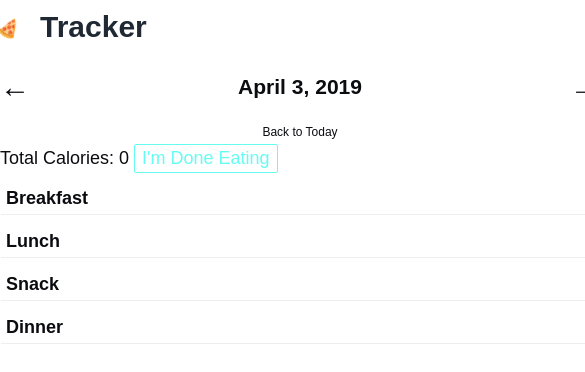
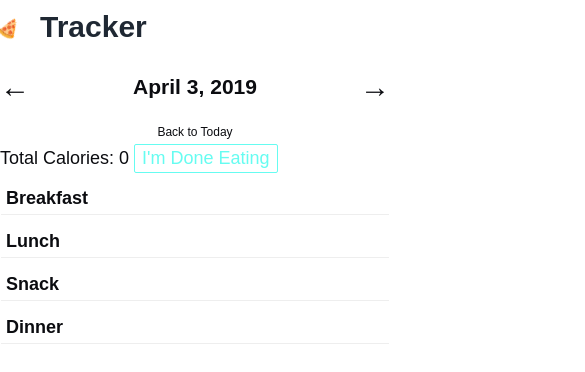
Before and after one commit to Astrochimp/foodlog, a React (Create React App) app: page / in a window 390 px wide. Shown: the top 372 px of the page, 585 px wide, since content can reach past the window. Built offline with nearby package versions, Linux system fonts and the light colour scheme.

Commit message:
update sizing for mobile

```diff
--- a/src/_assets/css/App.css
+++ b/src/_assets/css/App.css
@@ -17,7 +17,8 @@ body {
 }
 
 .App {
-  width: 600px;
+  max-width: 600px;
+  width: 100%;
   margin: 0px auto;
 }
 
@@ -219,7 +220,8 @@ button:hover {
   position: fixed;
   background: var(--white);
   height: auto;
-  width: 500px;
+  width: 80%;
+  max-width: 500px;
   top: 50%;
   left: 50%;
   transform: translate(-50%, -50%);
```
